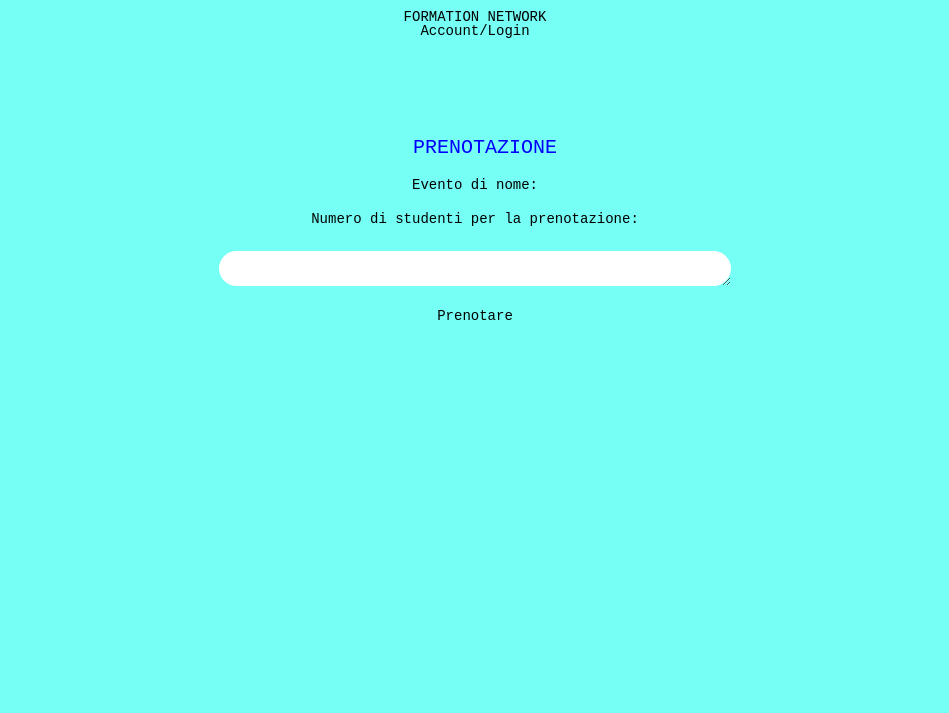
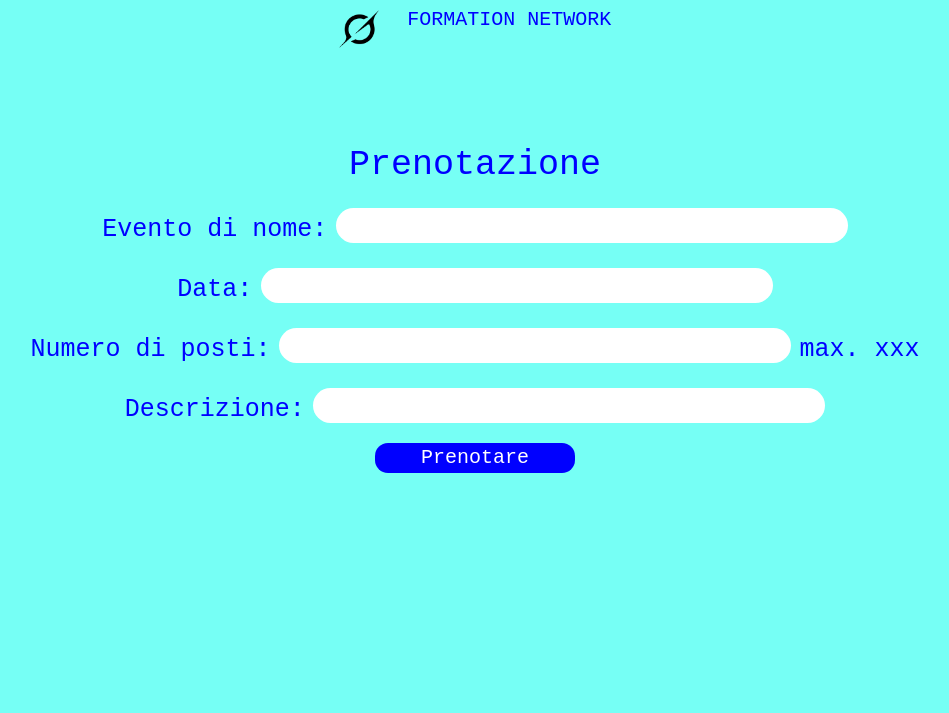
Before and after one commit to IhorVintonyak/FormationNetwork, a PHP site: page /page/richiesta.html in a window 1280 px wide. Shown: the top 713 px of the page, without its empty margins (165-1114 px from the left). Run offline with PHP 8.4, Linux system fonts and the light colour scheme.

Commit message:
Form createEvent
È stato creato il form all’interno del file createEvent, per la raccolta delle informazioni necessarie per la creazione di un nuovo evento.

```diff
--- a/Sviluppo/View/page/login.html
+++ b/Sviluppo/View/page/login.html
@@ -18,12 +18,12 @@
 		<div class="layout">
 			<div class="accountName">
             	<span class="accountNameText">Utente:</span>
-            	<span class="accountNameInput"><Textarea></Textarea></span>
+            	<span class="accountNameInput"><input></span>
             </div>
 
 			<div class="accountPassword">
             	<span class="accountPasswordText">Password:</span>
-            	<span class="accountPasswordInput"><Textarea></Textarea></span>
+            	<span class="accountPasswordInput"><input></span>
 			</div>
             <div class="loginButtonLog">Login</div>
 
--- a/Sviluppo/View/page/main.html
+++ b/Sviluppo/View/page/main.html
@@ -18,7 +18,7 @@
 			<span class="create"><button class="createButton"><a href="./creareEvento.html" class="createButtonLink">Creare evento</a></button></span>
 		</div>
 		<div class="layout">
-            <div class="searchInput"><Textarea></Textarea></div>
+            <div class="searchInput"><input></div>
             <div class="listTags">
                 <span><button class="tagButton">#UNIPR</button></span>
 				<span><button class="tagButton">#CHIMICA</button></span>
@@ -44,7 +44,7 @@
 							<span class="eventTagsZoneTag">#INGEGNERIA</span>
 							<span class="eventTagsZoneTag">#UNIPR</span>
 						</span>
-						<span class="eventPrenote"><button class="eventPrenoteButton">Prenotare</button></span>
+						<span class="eventPrenote"><button class="eventPrenoteButton"><a href="./richiesta.html">Prenotare</a></button></span>
 					</div>
 				</div>
             </div>
--- a/Sviluppo/View/page/registrazione.html
+++ b/Sviluppo/View/page/registrazione.html
@@ -20,12 +20,12 @@
 
             <div class="accountName">
             	<span class="accountNameText">Utente:</span>
-            	<span class="accountNameInput"><Textarea></Textarea></span>
+            	<span class="accountNameInput"><input></span>
             </div>
 
             <div class="accountPassword">
             	<span class="accountPasswordText">Password:</span>
-            	<span class="accountPasswordInput"><Textarea></Textarea></span>
+            	<span class="accountPasswordInput"><input></span>
 		</div>
 
 		<div class="accountRole">
@@ -38,7 +38,7 @@
 
 		<div class="accountEmail">
             	<span class="accountEmailText">email:</span>
-            	<span class="accountEmailInput"><Textarea></Textarea></span>
+            	<span class="accountEmailInput"><input></span>
 		</div>
 
             <div class="loginButtonCreate">Creare account</div>
--- a/Sviluppo/View/page/richiesta.html
+++ b/Sviluppo/View/page/richiesta.html
@@ -4,7 +4,7 @@
 
 	<head>
 
-		<title>Richiesta</title>
+		<title>Login</title>
 		<link rel="stylesheet" href="../style/style.css" />
 
 		<meta http-equiv="Content-type" content="text/html;charset=UTF-8" />
@@ -12,20 +12,33 @@
 
 	<body>
 		<div class="header">
-            <div>FORMATION NETWORK</div>
-            <div>Account/Login</div>
+			<span><img src="../style/img/grok-seeklogo.png" alt="Logo" class="logoImg"></span>
+            <a class="titolo" href="./main.html">FORMATION NETWORK</a>
 		</div>
 		<div class="layout">
-            <div class="titolo">Prenotazione</div>
+                  <div class="createEventText">Prenotazione</div>
 
-            <div class="eventoCorto">Evento di nome:</div>
+                  <div class="accountName">
+            	      <span class="accountNameText">Evento di nome:</span>
+            	      <span class="accountNameInput"><input></span>
+                  </div>
 
+			<div class="accountPassword">
+            	      <span class="accountPasswordText">Data:</span>
+            	      <span class="accountPasswordInput"><input></span>
+			</div>
 
-            <div class="eventoNumeroPrenotare">Numero di studenti per la prenotazione:</div>
-            <div class="eventoDescrizioneInput"><Textarea></Textarea></div>
-            <div class="eventoNumeroMax"></div>
+			<div class="createNumber">
+            	      <span class="createNumberText">Numero di posti:</span>
+            	      <span class="createNumberInput"><input></span>
+					  <span class="createNumberTextMax">max. xxx</span>
+			</div>
 
-            <div class="buttonReserve">Prenotare</div>
-		</div>
+                  <div class="accountPassword">
+            	      <span class="accountPasswordText">Descrizione:</span>
+            	      <span class="accountPasswordInput"><input></span>
+			</div>
+            <div class="createButtonPrenote">Prenotare</div>
+
 	</body>
 </html>
--- a/Sviluppo/View/style/style.css
+++ b/Sviluppo/View/style/style.css
@@ -60,7 +60,7 @@ body{
     color: white;
 }
 
-Textarea{
+input{
     width: 50%;
     height: 35px;
     border-radius: 10em;
@@ -135,6 +135,9 @@ Textarea{
     border-radius: 13px;
     font-size: 20px;
     padding: 5px 10px 5px 10px;
+}
+.eventPrenoteButton a{
+    color: white;
 }
 
 
@@ -236,3 +239,22 @@ hr {
     font-size: 35px;
     color: blue;
 }
+
+.createButtonPrenote{
+    background-color: blue;
+    color:white;
+    border-radius: 13px;
+    font-size: 20px;
+    padding: 5px 13px 5px 13px;
+    width: 200px;
+    margin: auto;
+    margin-top: 10px;
+}
+.createNumberText{
+    color: blue;
+     font-size: 25px;
+}
+.createNumberTextMax{
+    color: blue;
+     font-size: 25px;
+}
```
Also changed, not shown: Sviluppo/Presenter/createEvent.php (added, +35 -0 lines), Sviluppo/View/page/creareEvento.html (+7 -10 lines).
